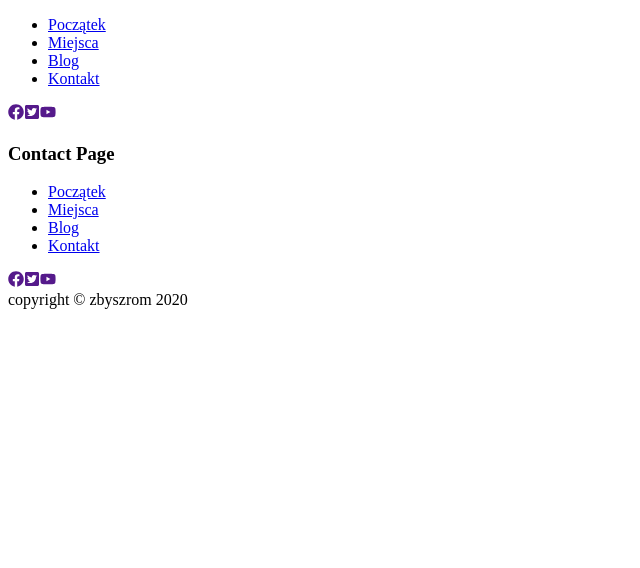
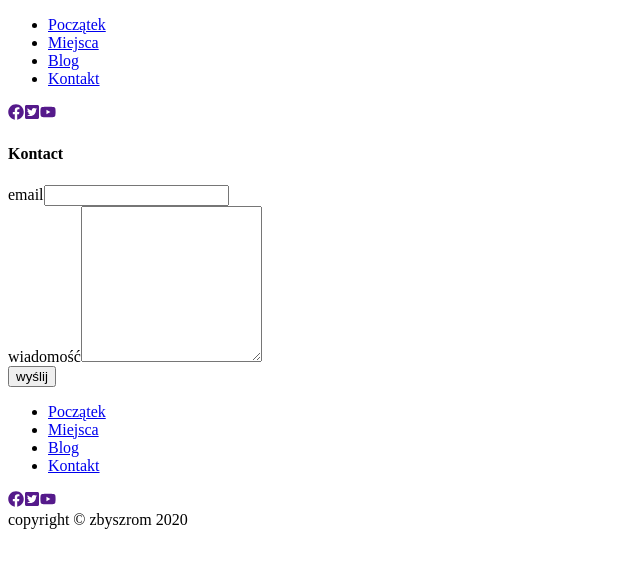
Before and after one commit to zbyszrom/my-travels, a Gatsby site: page /contact in a window 1280 px wide. Shown: the whole page, without its empty margins (0-640 px from the left). Built offline with nearby package versions, Linux system fonts and the light colour scheme; Gatsby itself is replaced by a stand-in of ours.

Commit message:
places & contact

```diff
--- a/src/pages/contact.js
+++ b/src/pages/contact.js
@@ -3,7 +3,35 @@ import Layout from '../components/layout'
 const Contact = () => {
     return (
         <Layout>
-           <h3>Contact Page</h3>
+            <section>
+                <form
+                 action="https://formspree.io/youremail@email.com"
+                 method="POST">
+           <h4>Kontact</h4>
+           <div>
+            <label htmlFor="email">email</label>
+            <input
+              type="email"
+              name="email"
+              id="email"
+            />
+          </div>
+          <div>
+            <label htmlFor="message">wiadomość</label>
+            <textarea
+              name="message"
+              id="message"
+              rows="10"
+            />
+          </div>
+          <div>
+            <input
+              type="submit"
+              value="wyślij"
+            />
+          </div>
+                </form >
+           </section>
         </Layout>
     )
 }
--- a/src/pages/places.js
+++ b/src/pages/places.js
@@ -1,9 +1,10 @@
 import React from 'react'
 import Layout from '../components/layout'
+import PlacesComp from '../components/placesComp'
 const Places = () => {
     return (
         <Layout>
-           <h3>These are places</h3>
+           <PlacesComp/>
         </Layout>
     )
 }
```
Also changed, not shown: src/components/placesComp.js (added, +41 -0 lines).
